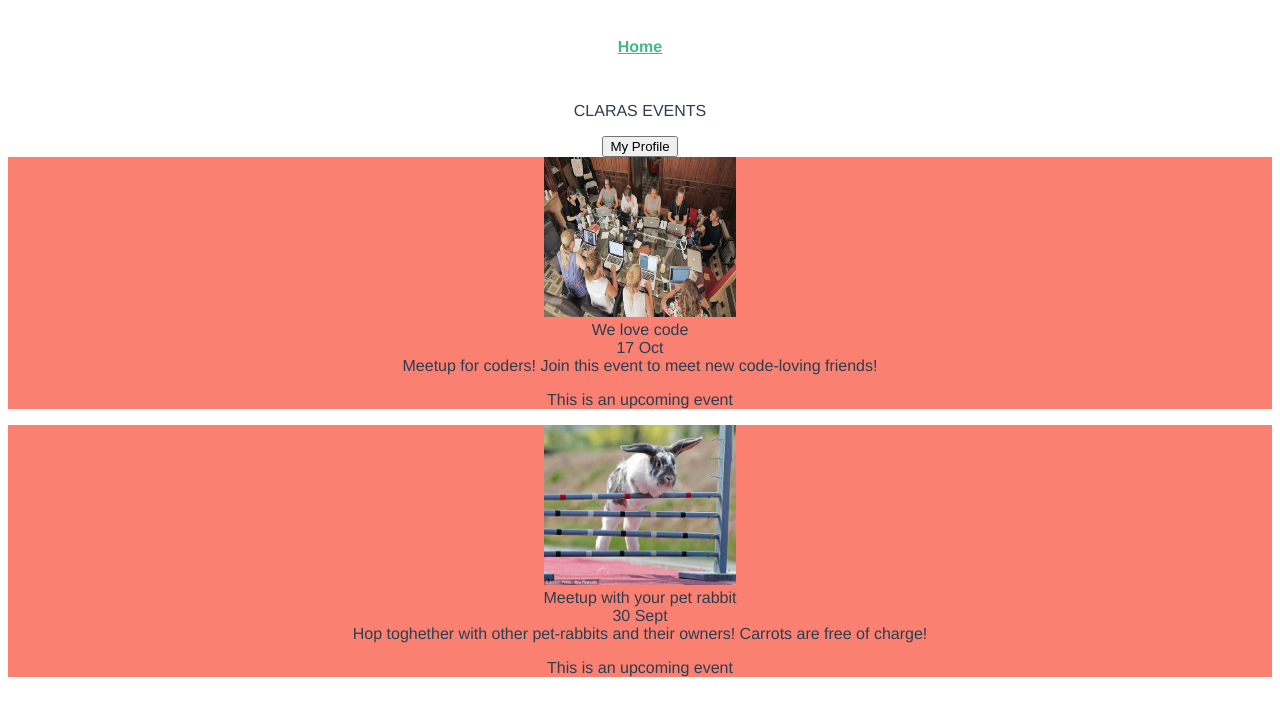
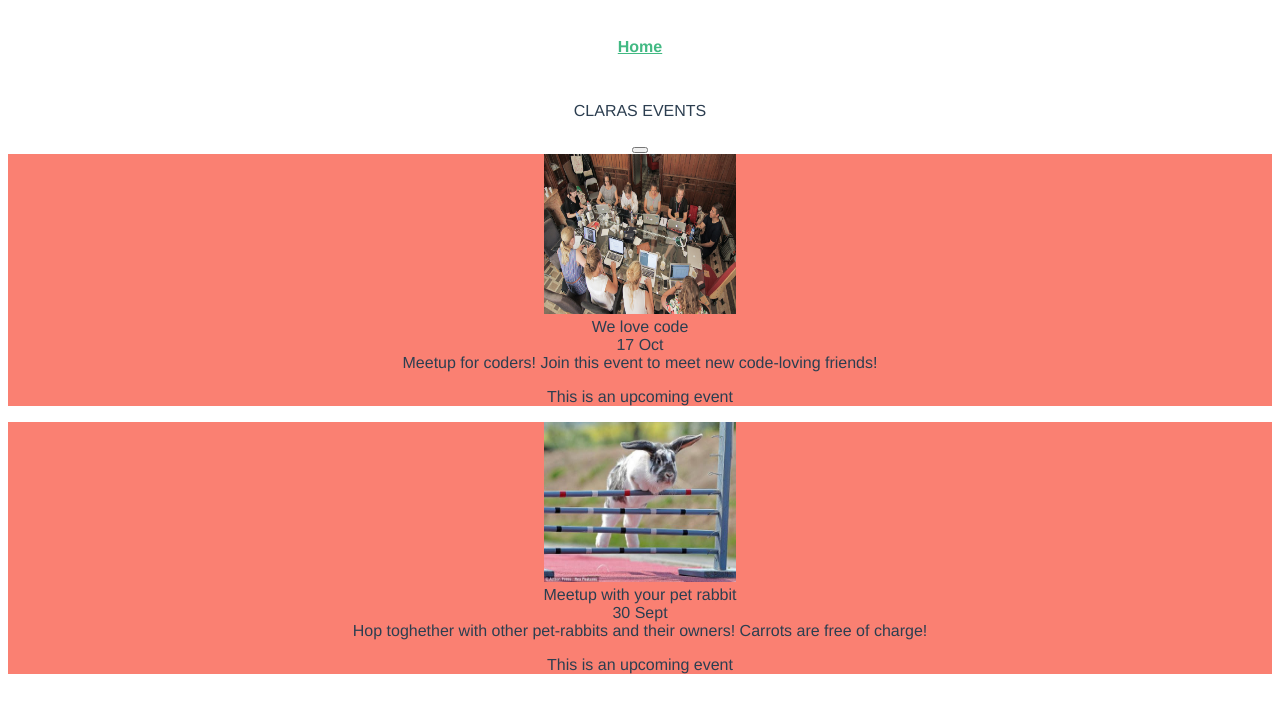
Before and after one commit to jenseneducation-Clara-Berglund/ClarasEvents, a Vue app: page / in a window 1280 px wide. Shown: the top 716 px of the page. Built offline with nearby package versions, Linux system fonts and the light colour scheme.

Commit message:
Update Button.vue

```diff
--- a/src/components/Button.vue
+++ b/src/components/Button.vue
@@ -1,11 +1,15 @@
 <template>
   <div class="ButtonContainer">
-    <button>My Profile</button>
+    <button>{{ title }}</button>
   </div>
 </template>
 
 <script>
-export default {}
+export default {
+  props: {
+    title: String
+  }
+}
 </script>
 
 <style></style>
```
